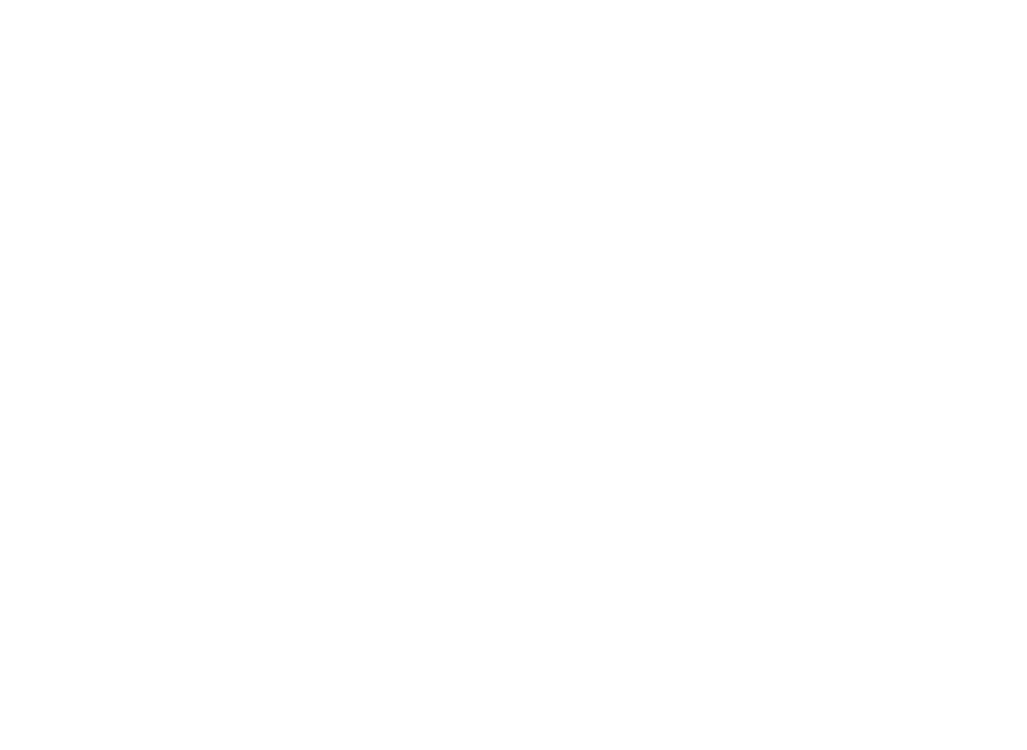
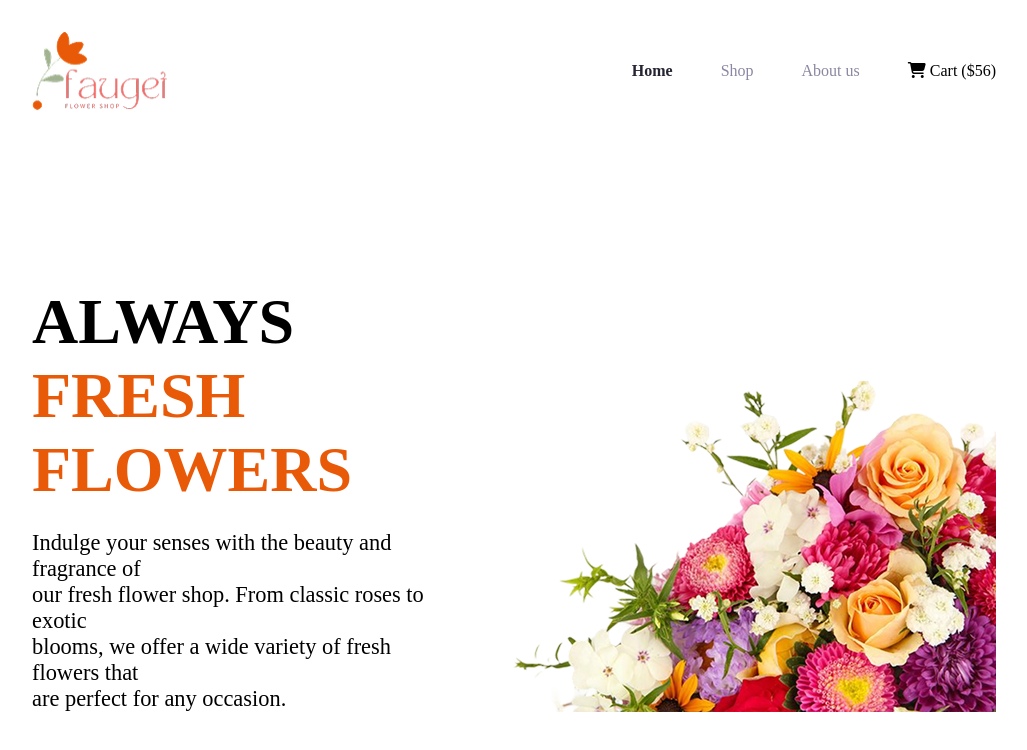
Before and after one commit to Abdullah-de-012/Flower-Market, a plain HTML site: page index.html in a window 1280 px wide. Shown: the whole page, without its empty margins (126-1153 px from the left). Drawn offline with Linux system fonts and the light colour scheme.

Commit message:
banner section added

```diff
--- a/Styles/style.css
+++ b/Styles/style.css
@@ -0,0 +1,54 @@
+/* Shared Styles */
+.display-flex{
+    display: flex;
+}
+.gray-text{
+    color: #8987A1;
+}
+.black-text{
+    color: #000000;
+}
+.orange-text{
+    color: #E95A08;
+}
+/* Navbar */
+.navbar{
+    justify-content: space-between;
+    margin: 30px 150px;
+    align-items: center;
+}
+.navbar img{
+    width: 135px;
+    height: 82px;
+}
+.items a{
+    text-decoration: none;
+
+}
+.items{
+    display: flex;
+    gap: 48px;
+}
+#home{
+    color: #252432;
+    font-weight: bold;
+}
+.banner{
+    align-items: flex-end;
+    margin: 120px 150px;
+}
+.banner img{
+    width: 570px;
+    height: auto;
+
+}
+.banner-title h1{
+    font-size: 4rem;
+    font-weight: bold;
+    margin-bottom: 13px;
+}
+.banner-title  p{
+    font-size: 1.4rem;
+    margin-bottom: 0px;
+
+}
--- a/index.html
+++ b/index.html
@@ -1,14 +1,34 @@
 <!DOCTYPE html>
 <html lang="en">
+
 <head>
     <meta charset="UTF-8">
     <meta name="viewport" content="width=device-width, initial-scale=1.0">
     <title>Flower Market</title>
     <link rel="stylesheet" href="Styles/style.css">
+    <link rel="stylesheet" href="https://cdnjs.cloudflare.com/ajax/libs/font-awesome/6.6.0/css/all.min.css">
+
 </head>
+
 <body>
     <nav>
-
+        <div class="navbar display-flex">
+            <img src="assets/logo.png" alt="">
+            <div class="items">
+                <a id="home" href="">Home</a>
+                <a class="gray-text" href="">Shop</a>
+                <a class="gray-text" href="">About us</a>
+                <a class="black-text" href=""> <i class="fa-solid fa-cart-shopping"></i> Cart ($56)</a>
+            </div>
+        </div>
+        <div class="banner display-flex">
+            <div class="banner-title">
+                <h1>ALWAYS <span class="orange-text">FRESH FLOWERS</span></h1>
+                <p>Indulge your senses with the beauty and fragrance of <br> our fresh flower shop. From classic roses to
+                exotic <br> blooms, we offer a wide variety of fresh flowers that <br> are perfect for any occasion.</p>
+            </div>
+            <img src="assets/hero-flower.png" alt="">
+        </div>
     </nav>
     <main>
 
@@ -18,4 +38,5 @@
     </footer>
 
 </body>
+
 </html>
```
Also changed, not shown: assets/deal-ana.png (added), assets/deal-bloom.png (added), assets/deal-zabo.png (added), assets/flower-store.png (added), assets/hero-flower.png (added), assets/icon-facebook.png (added), assets/icon-linkedin.png (added), assets/icon-twitter.png (added), assets/icon-youtube.png (added), assets/logo.png (added), assets/news-letter-bg.png (added), assets/sample-flower-image.png (added), assets/trusted-badge.png (added).
